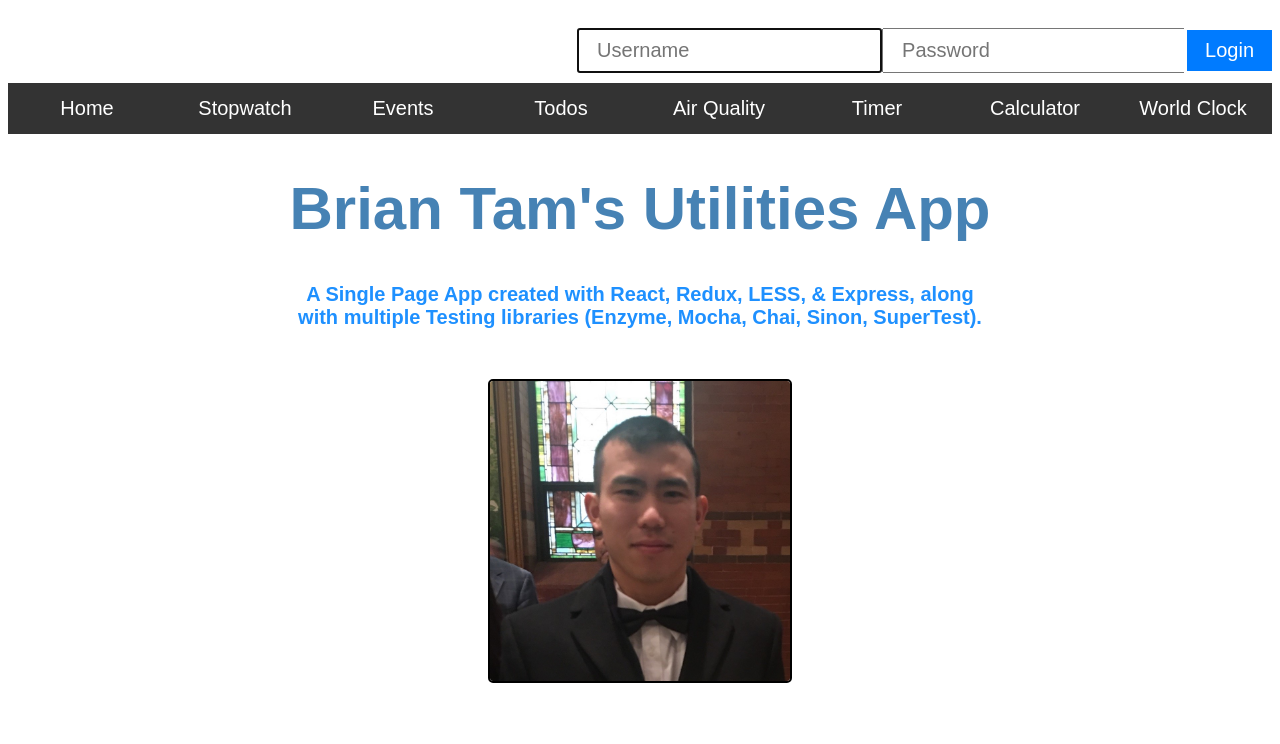
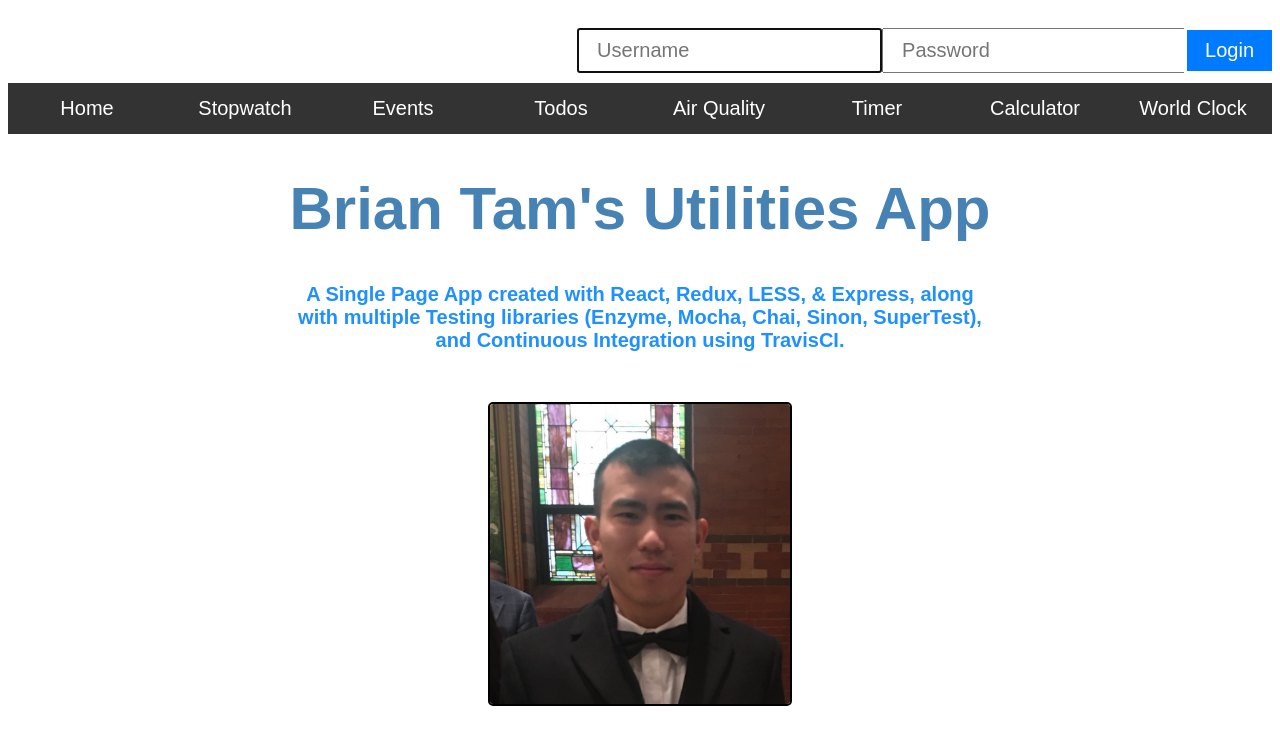
Before and after one commit to briantam23/utilities-app, a React app: page /#/ in a window 1280 px wide. Shown: the top 744 px of the page. Built offline with nearby package versions, Linux system fonts and the light colour scheme.

Commit message:
Updated Homepage

```diff
--- a/src/components/home/Home.js
+++ b/src/components/home/Home.js
@@ -5,7 +5,7 @@ import style from './home.less';
 const Home = () => (
     <div className={ style.homeContainer }>
         <h1>Brian Tam's Utilities App</h1>
-        <h2>A Single Page App created with React, Redux, LESS, & Express, along with multiple Testing libraries (Enzyme, Mocha, Chai, Sinon, SuperTest).</h2>
+        <h2>A Single Page App created with React, Redux, LESS, & Express, along with multiple Testing libraries (Enzyme, Mocha, Chai, Sinon, SuperTest), and Continuous Integration using TravisCI.</h2>
         <img src='../../public/img/profile_picture.jpg' alt='profile picture'/>
     </div>
 )
```
